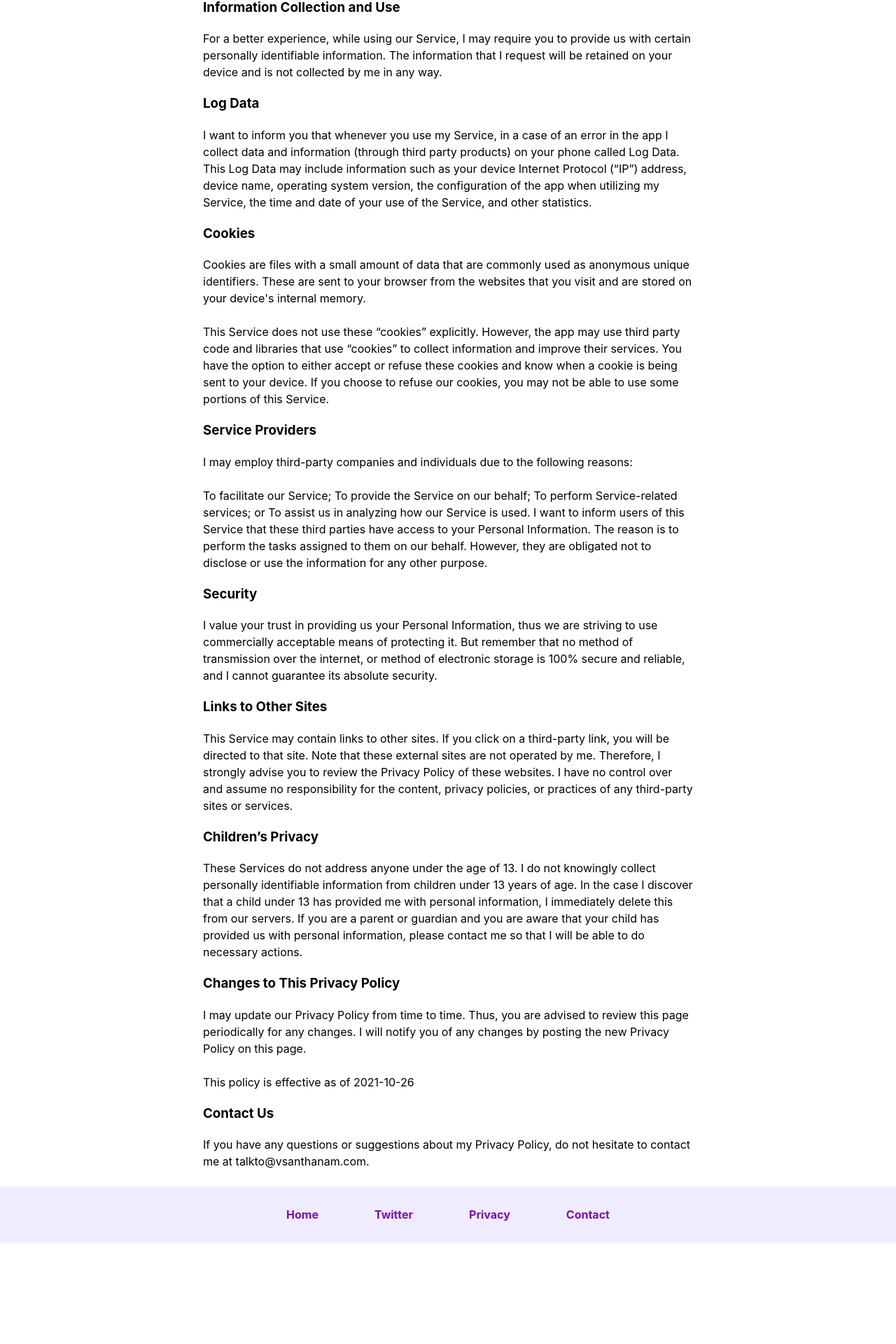
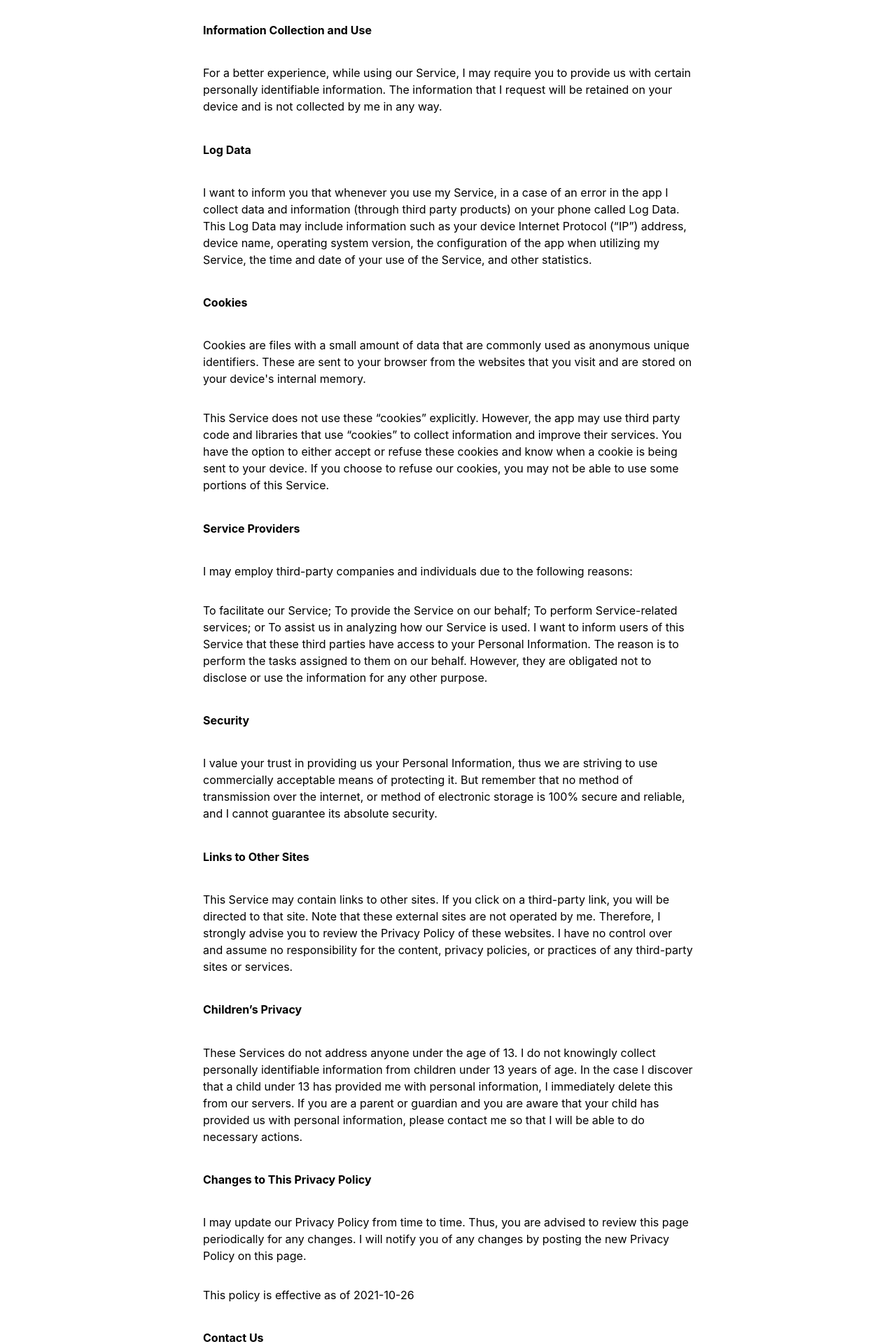
Before and after one commit to vsanthanam/convusic-site, a React (Create React App) app: page /#/privacy in a window 1280 px wide. Shown: the part 314-2234 px from the top of the page at 70% size. Before the commit the page ends 2089 px from the top, so only its background shows below. Built offline with nearby package versions, Linux system fonts and the light colour scheme.

Commit message:
Update Formatting

```diff
--- a/src/Privacy/Privacy.tsx
+++ b/src/Privacy/Privacy.tsx
@@ -8,36 +8,28 @@
 			<div className="policy-container">
 				<div className="policy">
 					<h2>Privacy Policy</h2>
-					Varun Santhanam built the Convusic app as a Commercial app. This SERVICE is provided by Varun Santhanam and is intended for use as is. This page is used to inform visitors regarding my policies with the collection, use, and disclosure of Personal Information if anyone decided to use my Service.If you choose to use my Service, then you agree to the collection and use of information in relation to this policy. The Personal Information that I collect is used for providing and improving the Service. I will not use or share your information with anyone except as described in this Privacy Policy.The terms used in this Privacy Policy have the same meanings as in our Terms and Conditions, which is accessible at Convusic unless otherwise defined in this Privacy Policy.
-					<h3>Information Collection and Use</h3>
-					For a better experience, while using our Service, I may require you to provide us with certain personally identifiable information. The information that I request will be retained on your device and is not collected by me in any way.
-					<h3>Log Data</h3>
-					I want to inform you that whenever you use my Service, in a case of an error in the app I collect data and information (through third party products) on your phone called Log Data. This Log Data may include information such as your device Internet Protocol (“IP”) address, device name, operating system version, the configuration of the app when utilizing my Service, the time and date of your use of the Service, and other statistics.
-					<h3>Cookies</h3>
-					Cookies are files with a small amount of data that are commonly used as anonymous unique identifiers. These are sent to your browser from the websites that you visit and are stored on your device's internal memory.
-					<br />
-					<br />
-					This Service does not use these “cookies” explicitly. However, the app may use third party code and libraries that use “cookies” to collect information and improve their services. You have the option to either accept or refuse these cookies and know when a cookie is being sent to your device. If you choose to refuse our cookies, you may not be able to use some portions of this Service.
-					<h3>Service Providers</h3>
-					I may employ third-party companies and individuals due to the following reasons:
-					<br />
-					<br />
-					To facilitate our Service; To provide the Service on our behalf; To perform Service-related services; or To assist us in analyzing how our Service is used. I want to inform users of this Service that these third parties have access to your Personal Information. The reason is to perform the tasks assigned to them on our behalf. However, they are obligated not to disclose or use the information for any other purpose.
-					<h3>Security</h3>
-					I value your trust in providing us your Personal Information, thus we are striving to use commercially acceptable means of protecting it. But remember that no method of transmission over the internet, or method of electronic storage is 100% secure and reliable, and I cannot guarantee its absolute security.
-					<h3>Links to Other Sites</h3>
-					This Service may contain links to other sites. If you click on a third-party link, you will be directed to that site. Note that these external sites are not operated by me. Therefore, I strongly advise you to review the Privacy Policy of these websites. I have no control over and assume no responsibility for the content, privacy policies, or practices of any third-party sites or services.
-					<h3>Children’s Privacy</h3>
-					These Services do not address anyone under the age of 13. I do not knowingly collect personally identifiable information from children under 13 years of age. In the case I discover that a child under 13 has provided me with personal information, I immediately delete this from our servers. If you are a parent or guardian and you are aware that your child has provided us with personal information, please contact me so that I will be able to do necessary actions.
-					<h3>Changes to This Privacy Policy</h3>
-					I may update our Privacy Policy from time to time. Thus, you are advised to review this page periodically for any changes. I will notify you of any changes by posting the new Privacy Policy on this page.
-					<br />
-					<br />
-					This policy is effective as of 2021-10-26
-					<h3>Contact Us</h3>
-					If you have any questions or suggestions about my Privacy Policy, do not hesitate to contact me at talkto@vsanthanam.com.
-					<br />
-					<br />
+					<p>Varun Santhanam built the Convusic app as a Commercial app. This SERVICE is provided by Varun Santhanam and is intended for use as is. This page is used to inform visitors regarding my policies with the collection, use, and disclosure of Personal Information if anyone decided to use my Service.If you choose to use my Service, then you agree to the collection and use of information in relation to this policy. The Personal Information that I collect is used for providing and improving the Service. I will not use or share your information with anyone except as described in this Privacy Policy.The terms used in this Privacy Policy have the same meanings as in our Terms and Conditions, which is accessible at Convusic unless otherwise defined in this Privacy Policy.</p>
+					<h4>Information Collection and Use</h4>
+					<p>For a better experience, while using our Service, I may require you to provide us with certain personally identifiable information. The information that I request will be retained on your device and is not collected by me in any way.</p>
+					<h4>Log Data</h4>
+					<p>I want to inform you that whenever you use my Service, in a case of an error in the app I collect data and information (through third party products) on your phone called Log Data. This Log Data may include information such as your device Internet Protocol (“IP”) address, device name, operating system version, the configuration of the app when utilizing my Service, the time and date of your use of the Service, and other statistics.</p>
+					<h4>Cookies</h4>
+					<p>Cookies are files with a small amount of data that are commonly used as anonymous unique identifiers. These are sent to your browser from the websites that you visit and are stored on your device's internal memory.</p>
+					<p>This Service does not use these “cookies” explicitly. However, the app may use third party code and libraries that use “cookies” to collect information and improve their services. You have the option to either accept or refuse these cookies and know when a cookie is being sent to your device. If you choose to refuse our cookies, you may not be able to use some portions of this Service.</p>
+					<h4>Service Providers</h4>
+					<p>I may employ third-party companies and individuals due to the following reasons:</p>
+					<p>To facilitate our Service; To provide the Service on our behalf; To perform Service-related services; or To assist us in analyzing how our Service is used. I want to inform users of this Service that these third parties have access to your Personal Information. The reason is to perform the tasks assigned to them on our behalf. However, they are obligated not to disclose or use the information for any other purpose.</p>
+					<h4>Security</h4>
+					<p>I value your trust in providing us your Personal Information, thus we are striving to use commercially acceptable means of protecting it. But remember that no method of transmission over the internet, or method of electronic storage is 100% secure and reliable, and I cannot guarantee its absolute security.</p>
+					<h4>Links to Other Sites</h4>
+					<p>This Service may contain links to other sites. If you click on a third-party link, you will be directed to that site. Note that these external sites are not operated by me. Therefore, I strongly advise you to review the Privacy Policy of these websites. I have no control over and assume no responsibility for the content, privacy policies, or practices of any third-party sites or services.</p>
+					<h4>Children’s Privacy</h4>
+					<p>These Services do not address anyone under the age of 13. I do not knowingly collect personally identifiable information from children under 13 years of age. In the case I discover that a child under 13 has provided me with personal information, I immediately delete this from our servers. If you are a parent or guardian and you are aware that your child has provided us with personal information, please contact me so that I will be able to do necessary actions.</p>
+					<h4>Changes to This Privacy Policy</h4>
+					<p>I may update our Privacy Policy from time to time. Thus, you are advised to review this page periodically for any changes. I will notify you of any changes by posting the new Privacy Policy on this page.</p>
+					<p>This policy is effective as of 2021-10-26</p>
+					<h4>Contact Us</h4>
+					<p>If you have any questions or suggestions about my Privacy Policy, do not hesitate to contact me at talkto@vsanthanam.com.</p>
 				</div>
 			</div>
 		  );
```
Also changed, not shown: package.json (indentation only), src/index.css (indentation only), src/reportWebVitals.ts (indentation only).
